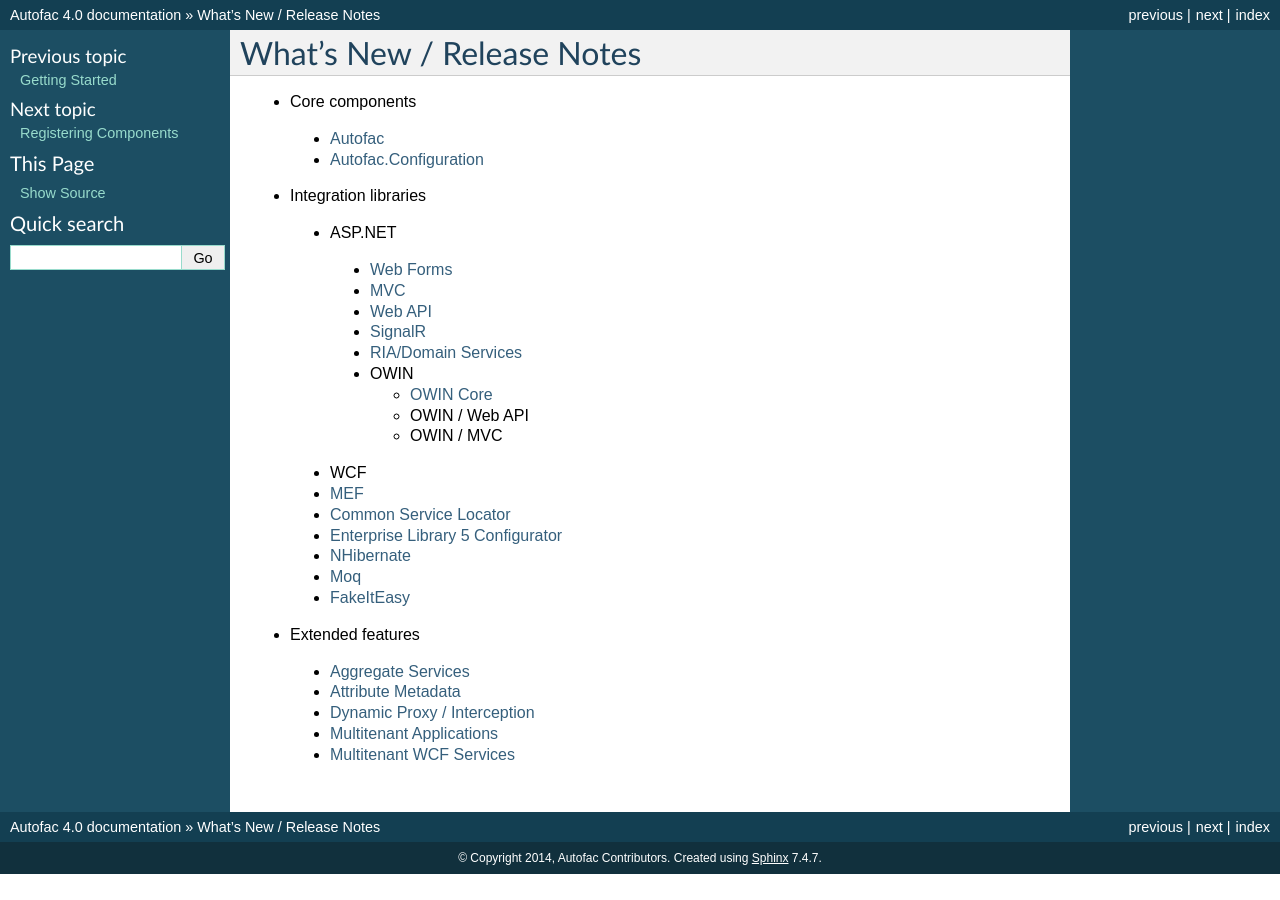
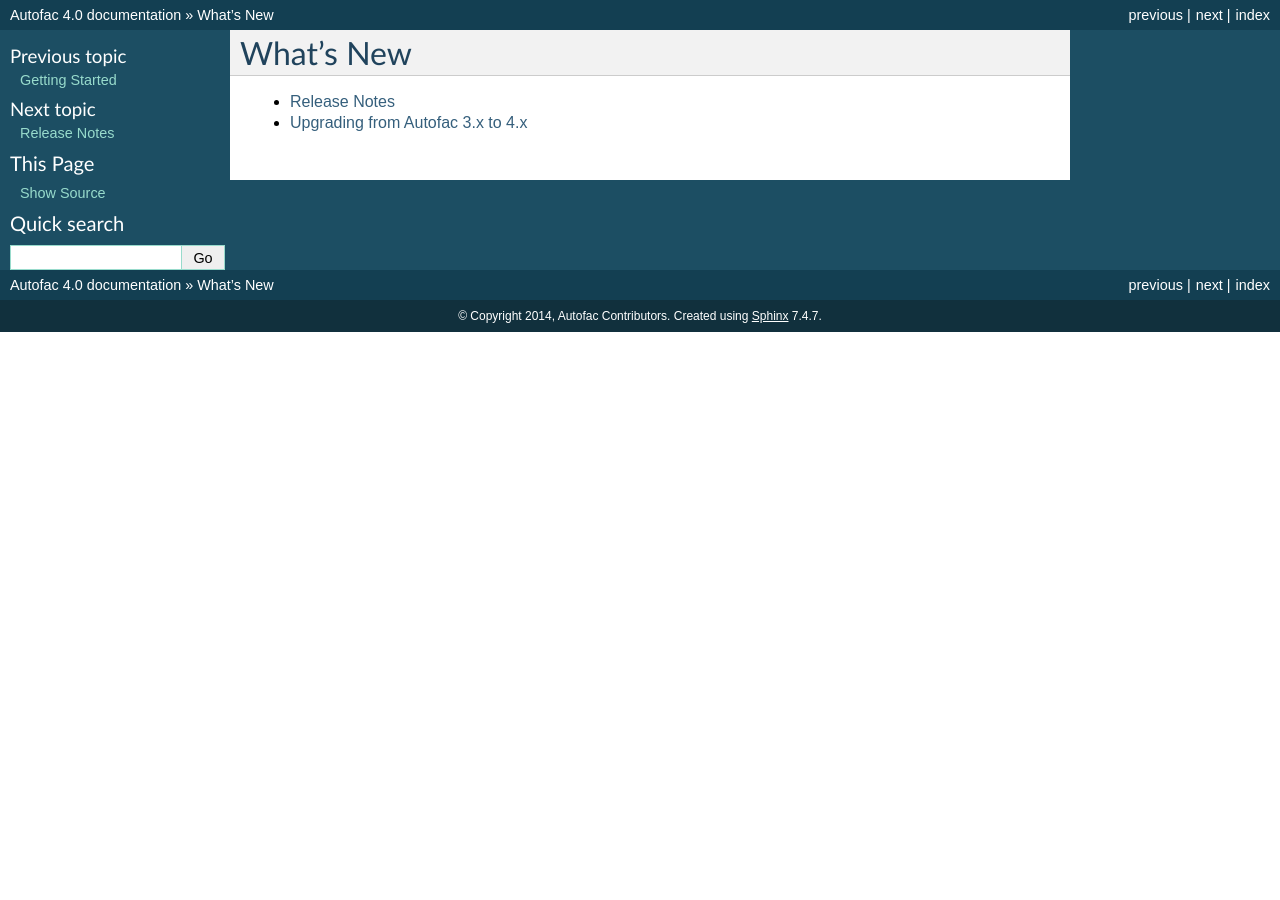
Before and after one commit to autofac/Documentation, a Sphinx documentation site: the page built from docs/whats-new/index.rst, in a window 1280 px wide. Built offline with Sphinx 7.4.7, drawn with Linux system fonts in a browser that asks for light colours.

```diff
--- a/docs/whats-new/index.rst
+++ b/docs/whats-new/index.rst
@@ -1,39 +1,8 @@
-==========================
-What's New / Release Notes
-==========================
+==========
+What's New
+==========
 
-* Core components
+.. toctree::
 
- - `Autofac <https://github.com/autofac/Autofac/wiki/Release-Notes>`_
- - `Autofac.Configuration <https://github.com/autofac/Autofac/wiki/Configuration-Release-Notes>`_
-
-* Integration libraries
-
- - ASP.NET
-
-  + `Web Forms <https://github.com/autofac/Autofac/wiki/Web-Forms-Integration-Release-Notes>`_
-  + `MVC <https://github.com/autofac/Autofac/wiki/Mvc-Integration-Release-Notes>`_
-  + `Web API <https://github.com/autofac/Autofac/wiki/Web-Api-Integration-Release-Notes>`_
-  + `SignalR <https://github.com/autofac/Autofac/wiki/SignalR-Integration-Release-Notes>`_
-  + `RIA/Domain Services <https://github.com/autofac/Autofac/wiki/Domain-Services-Release-Notes>`_
-  + OWIN
-
-    * `OWIN Core <https://github.com/autofac/Autofac/wiki/OWIN-Core-Release-Notes>`_
-    * OWIN / Web API
-    * OWIN / MVC
-
- - WCF
- - `MEF <https://github.com/autofac/Autofac/wiki/Mef-Integration-Release-Notes>`_
- - `Common Service Locator <https://github.com/autofac/Autofac/wiki/Common-Service-Locator-Release-Notes>`_
- - `Enterprise Library 5 Configurator <https://github.com/autofac/Autofac/wiki/Enterprise-Library-Configurator-Release-Notes>`_
- - `NHibernate <https://github.com/autofac/Autofac/wiki/NHibernate-Release-Notes>`_
- - `Moq <https://github.com/autofac/Autofac/wiki/Moq-Auto-Mocking-Release-Notes>`_
- - `FakeItEasy <https://github.com/autofac/Autofac/wiki/FakeItEasy-Release-Notes>`_
-
-* Extended features
-
- - `Aggregate Services <https://github.com/autofac/Autofac/wiki/Aggregate-Service-Release-Notes>`_
- - `Attribute Metadata <https://github.com/autofac/Autofac/wiki/Attribute-Metadata-Release-Notes>`_
- - `Dynamic Proxy / Interception <https://github.com/autofac/Autofac/wiki/Dynamic-Proxy2-Release-Notes>`_
- - `Multitenant Applications <https://github.com/autofac/Autofac/wiki/Multitenant-Integration-Release-Notes>`_
- - `Multitenant WCF Services <https://github.com/autofac/Autofac/wiki/Multitenant-WCF-Integration-Release-Notes>`_
+    releasenotes.rst
+    upgradingfrom3to4.rst
```
Also changed, not shown: docs/whats-new/releasenotes.rst (added, +44 -0 lines), docs/whats-new/upgradingfrom3to4.rst (added, +23 -0 lines).
